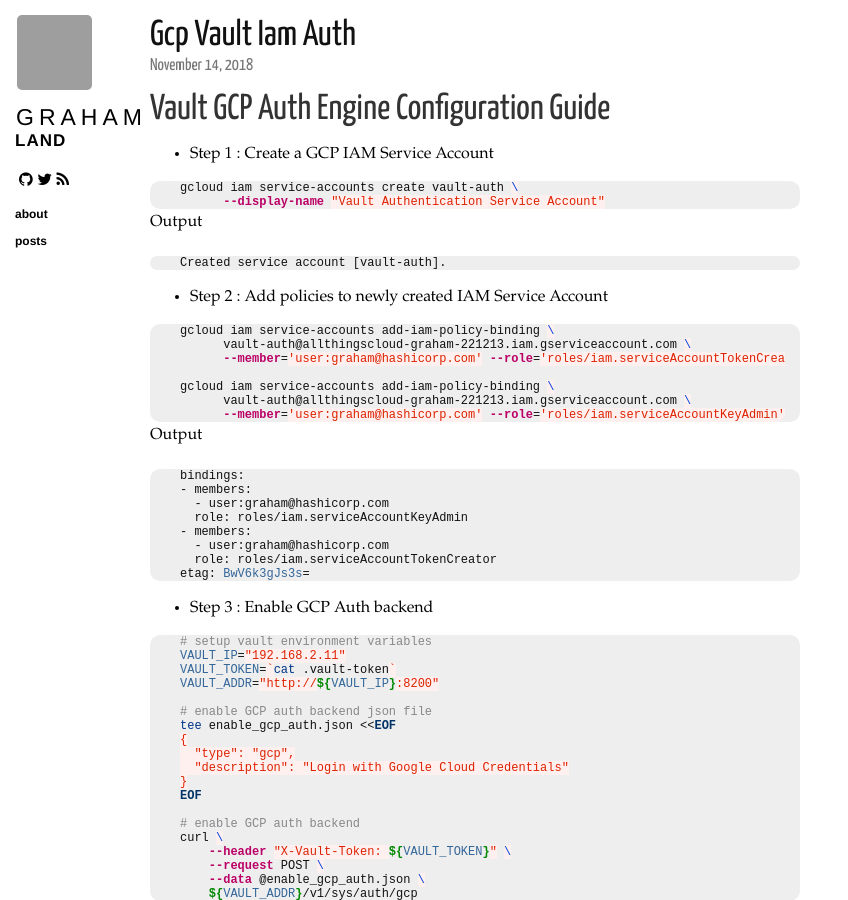
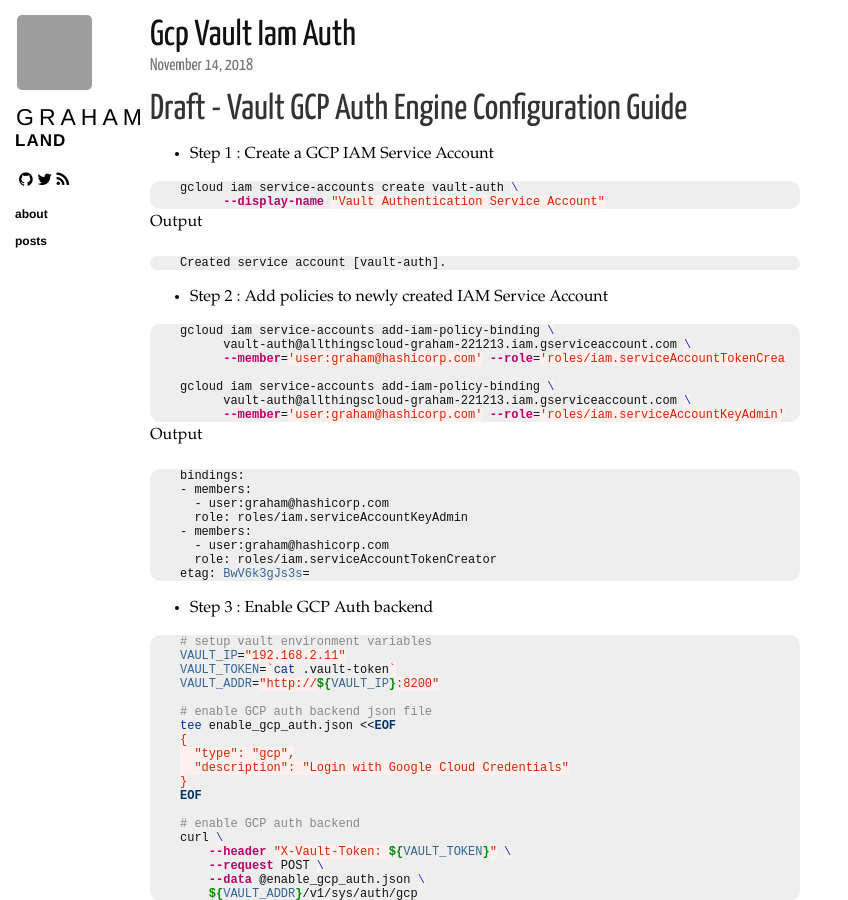
Before and after one commit to allthingsclowd/allthingsclowd.github.io, a Jekyll site: the page built from _posts/2018-11-14-GCP-VAULT-IAM-AUTH.markdown, in a window 1280 px wide and 900 px high. Shown: the whole window, without its empty margins (0-848 px from the left). Built offline with Jekyll 4.4.1, drawn with Linux system fonts in a browser that asks for light colours; nearby versions of some CDN libraries; our own code applies the rules of GitHub Pages for plain Markdown files; comment, search, counter and statistics services are not loaded; grey boxes are pictures that could not be loaded.

Commit message:
Update 2018-11-14-GCP-VAULT-IAM-AUTH.markdown

```diff
--- a/_posts/2018-11-14-GCP-VAULT-IAM-AUTH.markdown
+++ b/_posts/2018-11-14-GCP-VAULT-IAM-AUTH.markdown
@@ -1,4 +1,4 @@
-# Vault GCP Auth Engine Configuration Guide
+# Draft - Vault GCP Auth Engine Configuration Guide
 
  - Step 1 : Create a GCP IAM Service Account
 
```
